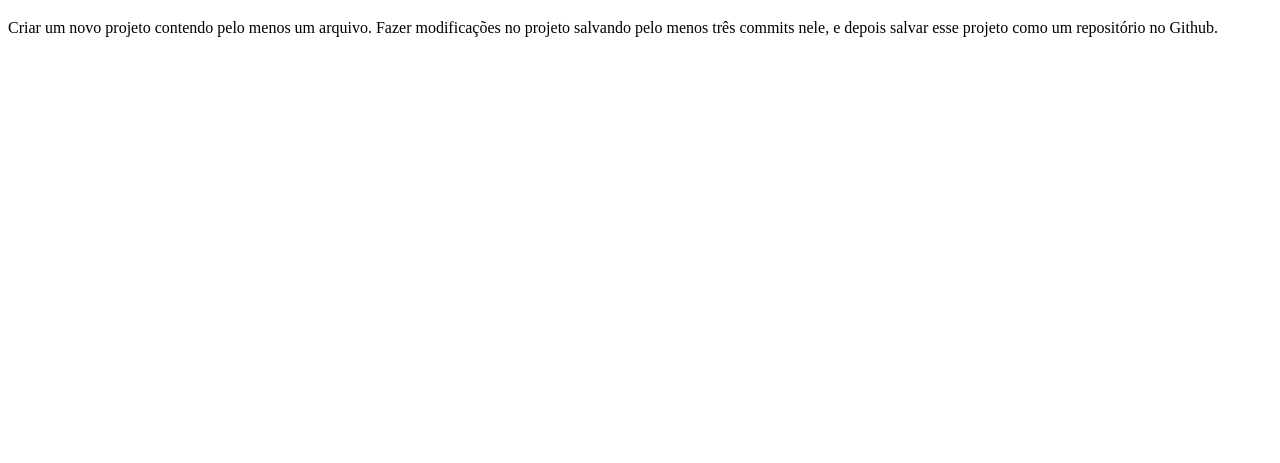
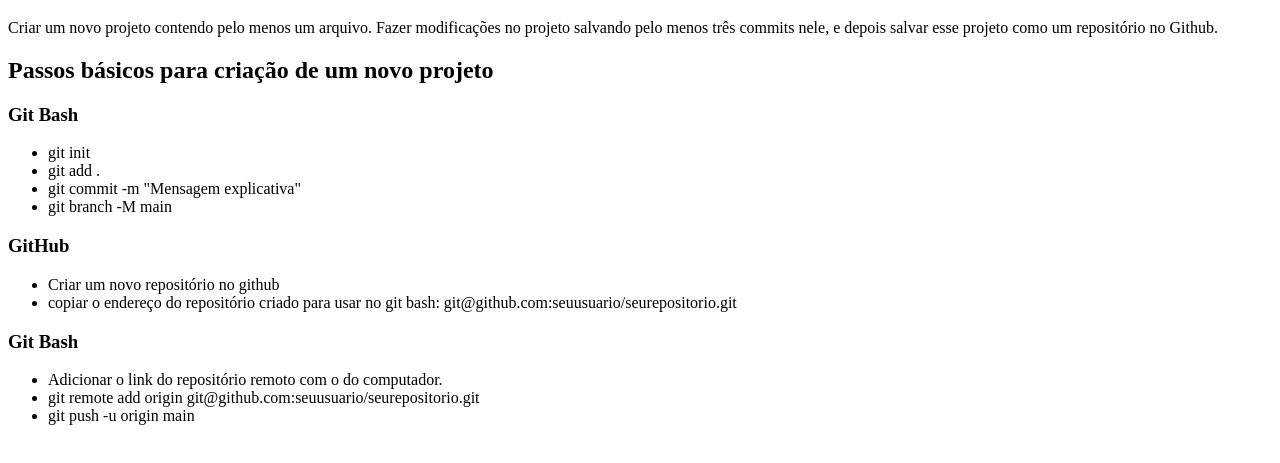
Before and after one commit to Gisellebm/Desafio01_github, a plain HTML site: page index.html in a window 1280 px wide. Shown: the part 61-524 px from the top of the page. Drawn offline with Linux system fonts and the light colour scheme.

Commit message:
Passos básicos para criação

```diff
--- a/index.html
+++ b/index.html
@@ -7,7 +7,33 @@
   <title>Desafio 01</title>
 </head>
 <body>
-  <h1>Desafio 01 - Primeiro projeto no Github</h1>
-  <p>Criar um novo projeto contendo pelo menos um arquivo. Fazer modificações no projeto salvando pelo menos três commits nele, e depois salvar esse projeto como um repositório no Github. </p>
+  <header>
+    <h1>Desafio 01 - Primeiro projeto no Github</h1>
+    <p>Criar um novo projeto contendo pelo menos um arquivo. Fazer modificações no projeto salvando pelo menos três commits nele, e depois salvar esse projeto como um repositório no Github. </p>
+  </header>
+  <main>
+    <h2>Passos básicos para criação de um novo projeto</h2>
+    <h3>Git Bash</h3>
+    <ul>
+      <li>git init</li>
+      <li>git add .</li>
+      <li>git commit -m "Mensagem explicativa"</li>
+      <li>git branch -M main</li>
+    </ul>
+
+    <h3>GitHub</h3>
+    <ul>
+      <li>Criar um novo repositório no github</li>
+      <li>copiar o endereço do repositório criado para usar no git bash: git@github.com:seuusuario/seurepositorio.git</li>
+    </ul>
+
+    <h3>Git Bash</h3>
+    <ul>
+      <li>Adicionar o link do repositório remoto com o do computador.</li>
+      <li>git remote add origin git@github.com:seuusuario/seurepositorio.git</li>
+      <li>git push -u origin main</li>
+    </ul>
+
+  </main>
 </body>
 </html>
```
